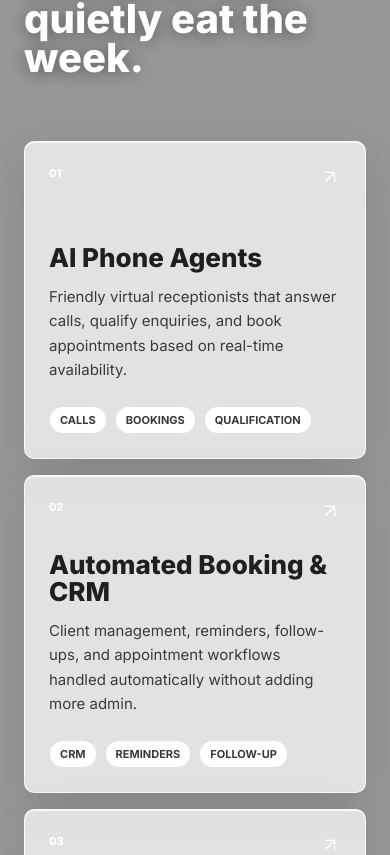
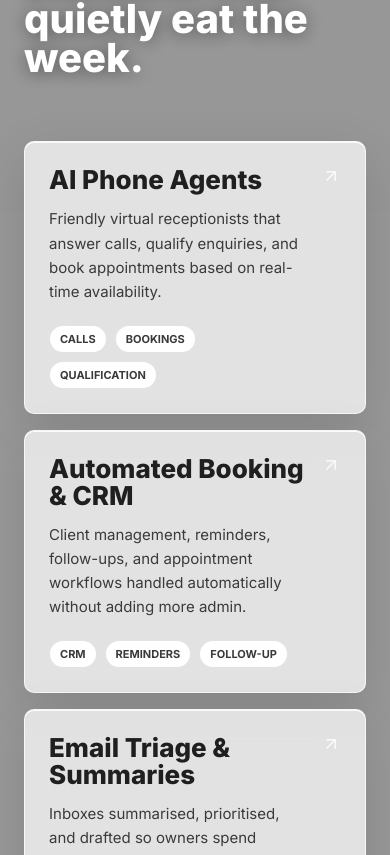
Before and after one commit to Ozhtropic/website, a React (Vite) app: page / in a window 390 px wide. Shown: the part 4349-5204 px from the top of the page. Built offline with nearby package versions, Linux system fonts and the light colour scheme.

Commit message:
Compact service cards

```diff
--- a/src/components/Services.tsx
+++ b/src/components/Services.tsx
@@ -21,10 +21,7 @@ export function Services({ content }: ServicesProps) {
         <div className="card-grid">
           {services.map((service) => (
             <article className="service-card reveal" key={service.number}>
-              <div className="card-top">
-                <span className="card-number">{service.number}</span>
-                <ArrowUpRight size={22} strokeWidth={1.5} />
-              </div>
+              <ArrowUpRight className="service-card-icon" size={20} strokeWidth={1.5} aria-hidden="true" />
               <div>
                 <h3>{service.title}</h3>
                 <p>{service.description}</p>
--- a/src/styles.css
+++ b/src/styles.css
@@ -638,34 +638,37 @@ button {
 .card-grid {
   display: grid;
   grid-template-columns: repeat(2, minmax(0, 1fr));
-  gap: 18px clamp(56px, 13vw, 240px);
+  gap: 14px clamp(42px, 10vw, 180px);
 }
 
 .service-card {
-  min-height: 318px;
+  position: relative;
+  min-height: 248px;
   display: flex;
   flex-direction: column;
-  justify-content: space-between;
+  justify-content: flex-start;
   border: 1px solid rgba(255, 255, 255, 0.72);
   border-radius: 10px;
-  padding: 34px;
+  padding: 30px 72px 28px 30px;
   background: rgba(255, 255, 255, 0.72);
   box-shadow: 0 16px 52px rgba(0, 0, 0, 0.12), inset 0 1px 0 rgba(255, 255, 255, 0.86);
   backdrop-filter: blur(18px) saturate(150%);
 }
 
-.card-top {
-  display: flex;
-  align-items: flex-start;
-  justify-content: space-between;
-  gap: 24px;
+.service-card-icon {
+  position: absolute;
+  top: 28px;
+  right: 28px;
   color: var(--mid-grey);
 }
 
-.card-number {
-  font-size: 11px;
-  font-weight: 800;
-  text-transform: uppercase;
+[dir="rtl"] .service-card {
+  padding: 30px 30px 28px 72px;
+}
+
+[dir="rtl"] .service-card-icon {
+  right: auto;
+  left: 28px;
 }
 
 .service-card h3 {
@@ -688,7 +691,7 @@ button {
   display: flex;
   flex-wrap: wrap;
   gap: 8px;
-  margin: 24px 0 0;
+  margin: 20px 0 0;
   padding: 0;
   list-style: none;
 }
@@ -1065,7 +1068,7 @@ button {
   left: 40px;
 }
 
-[dir="rtl"] .card-top svg {
+[dir="rtl"] .service-card-icon {
   transform: scaleX(-1);
 }
 
@@ -1125,6 +1128,25 @@ button {
     padding: 24px;
   }
 
+  .service-card {
+    padding-right: 56px;
+  }
+
+  .service-card-icon {
+    top: 24px;
+    right: 24px;
+  }
+
+  [dir="rtl"] .service-card {
+    padding-right: 24px;
+    padding-left: 56px;
+  }
+
+  [dir="rtl"] .service-card-icon {
+    right: auto;
+    left: 24px;
+  }
+
   .footer-links,
   .footer-legal {
     grid-template-columns: 1fr;
```
